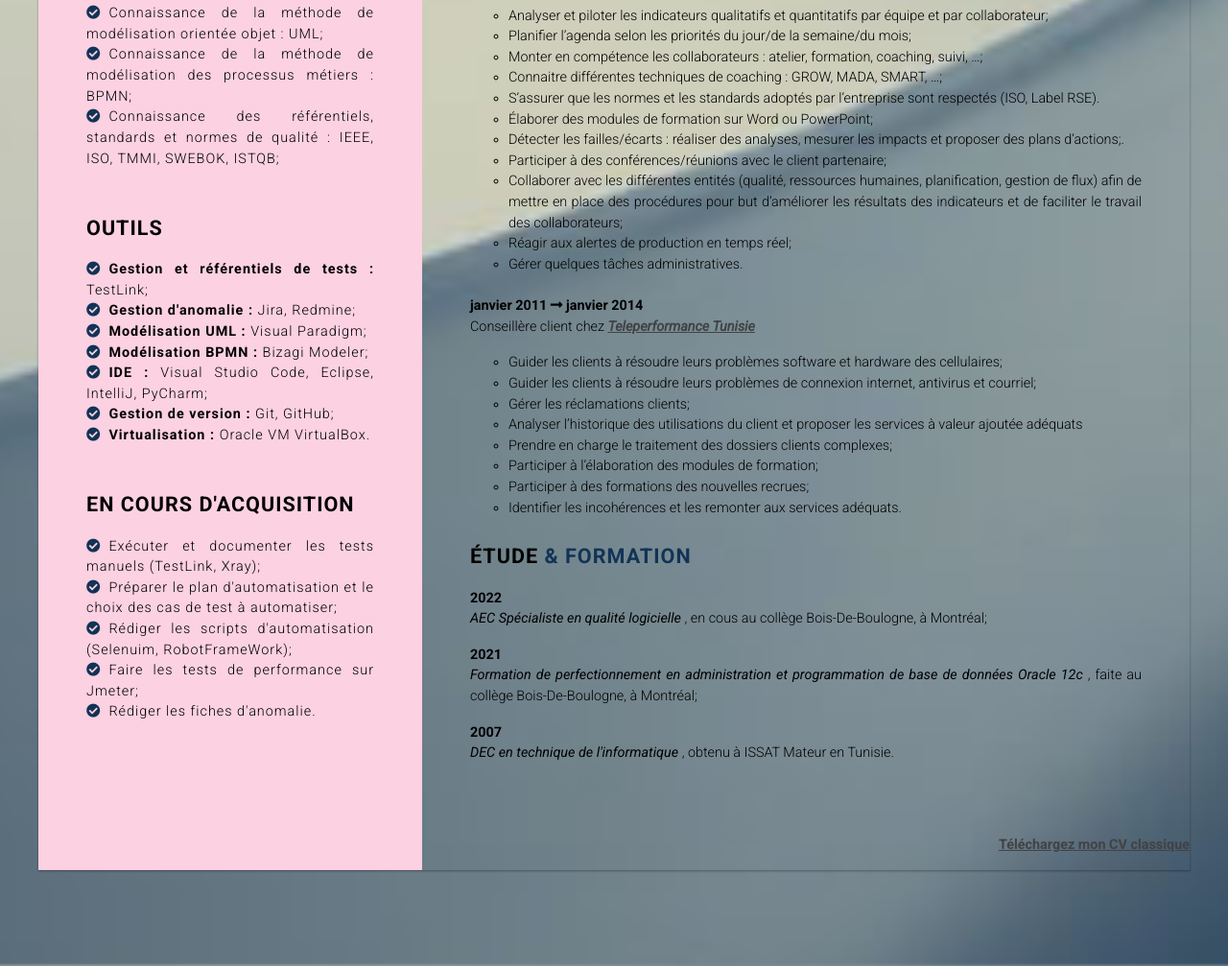
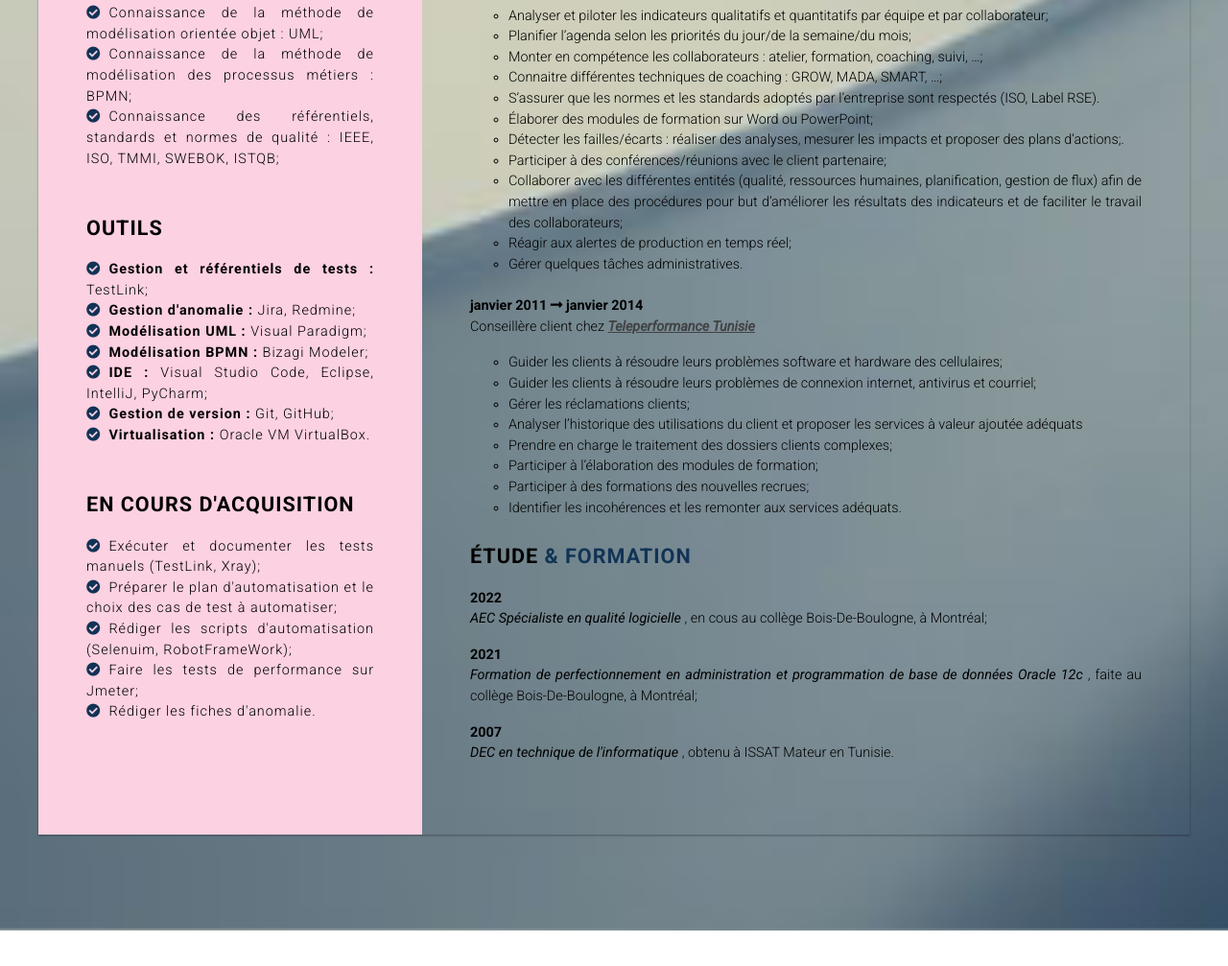
Before and after one commit to SBB1232/CV, a plain HTML site: page index.html in a window 1280 px wide. Shown: the part 923-1930 px from the top of the page at 96% size. After the commit the page ends 1893 px from the top, so only its background shows below. Drawn offline with Linux system fonts and the light colour scheme.

Commit message:
Version 1

```diff
--- a/index.html
+++ b/index.html
@@ -167,9 +167,6 @@
                 </p>
             </div>
           </div>
-          <div class="bottom">
-            <p><a href="CV_Sana_QA.pdf" download target="_blank"> <strong> Téléchargez mon CV classique </strong> </a></p>
-          </div>
       </div>
     </div>
   </body>
```
